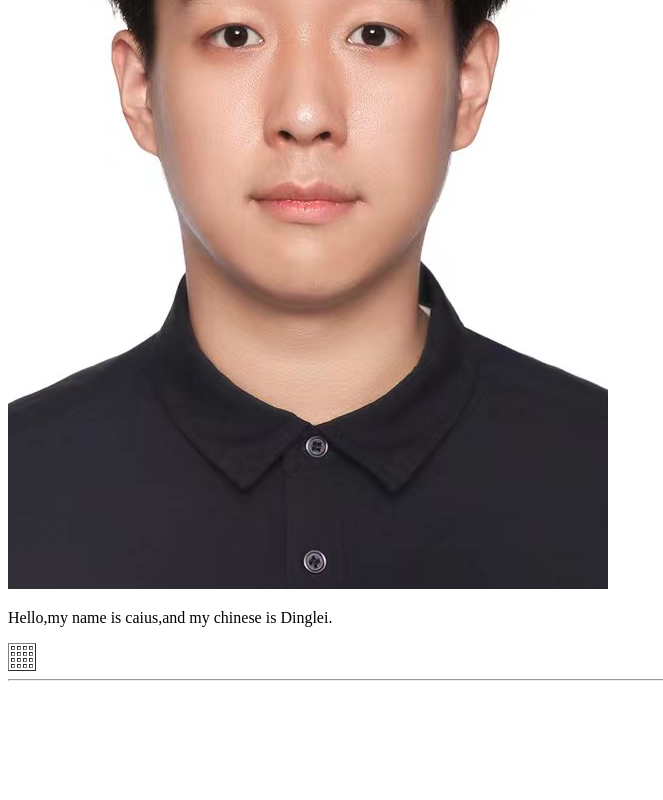
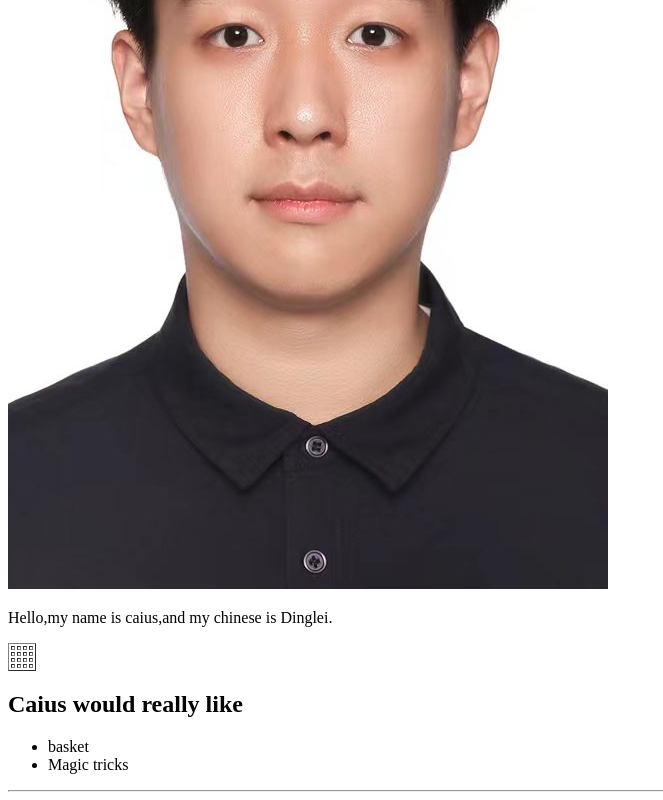
Before and after one commit to dingleiaa/ICT523, a plain HTML site: page 452简历.html in a window 1280 px wide. Shown: the part 352-1152 px from the top of the page, without its empty margins (0-663 px from the left). Before the commit the page ends 1041 px from the top, so only its background shows below. Drawn offline with Linux system fonts and the light colour scheme.

Commit message:
Update 452简历.html

```diff
--- a/452简历.html
+++ b/452简历.html
@@ -35,4 +35,10 @@
   <td>     </td>
   <td>     </td>
 </table>
+<h2>Caius would really like</h2>
+
+<ul>
+  <li>basket</li>
+  <li>Magic tricks</li>
+  </ul>
  <hr>
```
